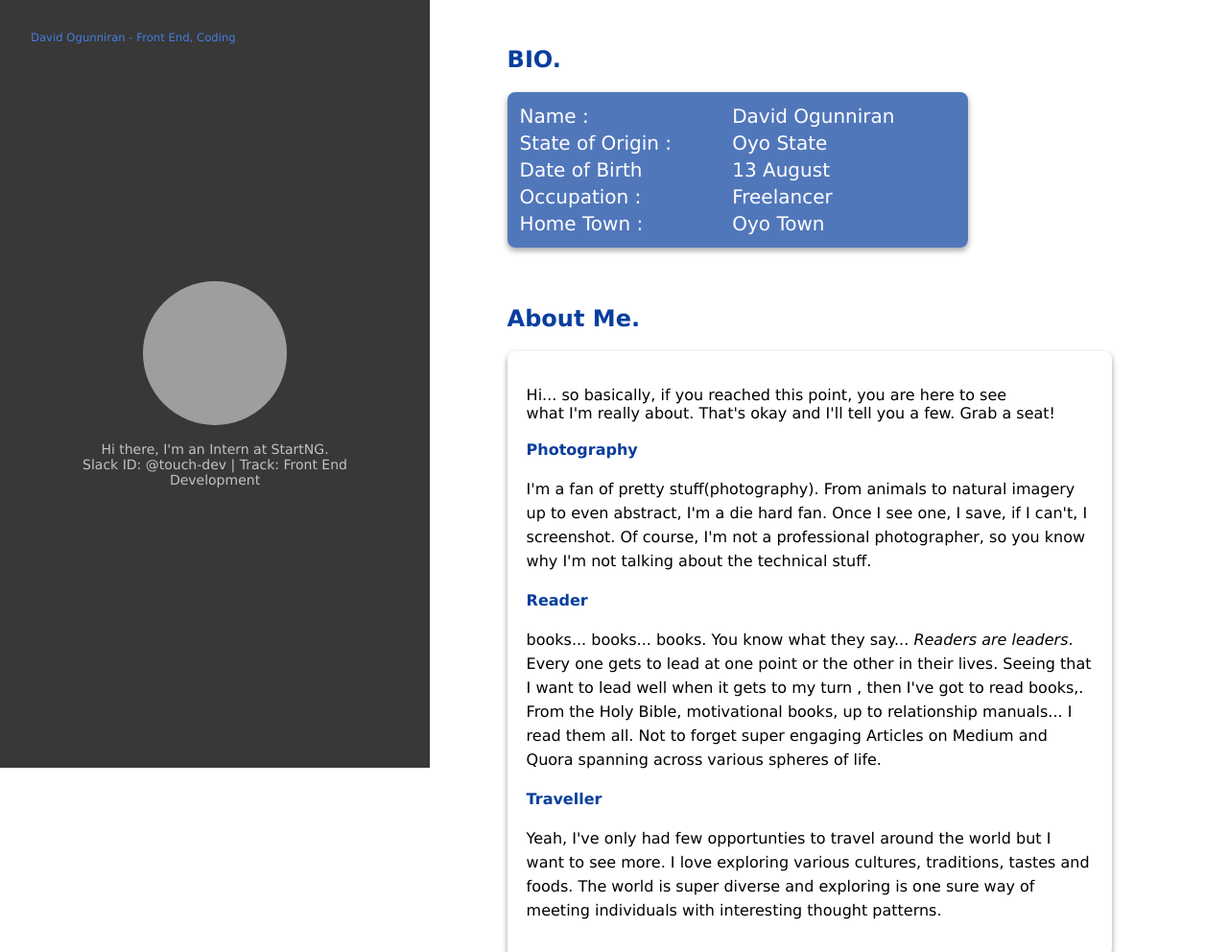
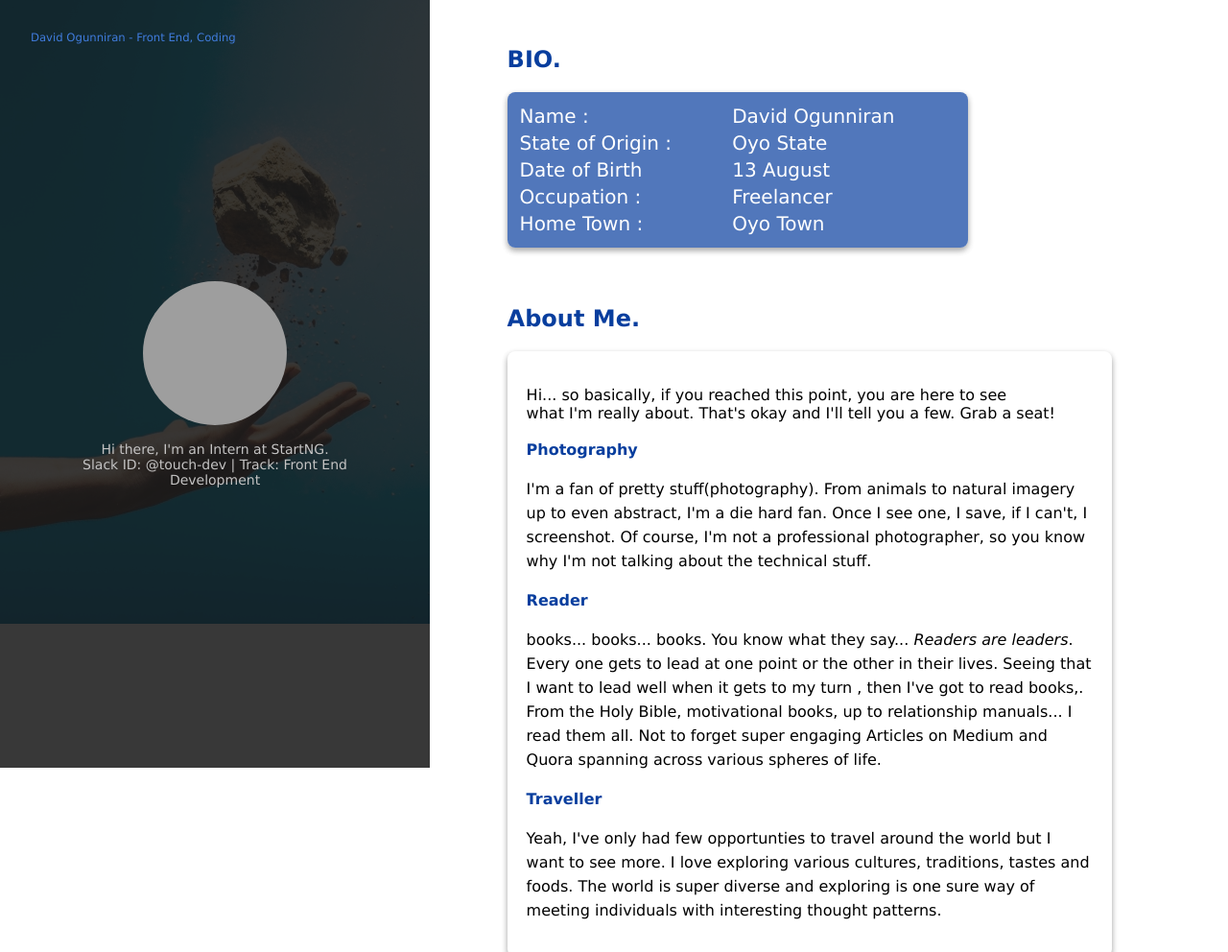
Before and after one commit to davidogunniran/personal, a plain HTML site: page index.html in a window 1280 px wide. Shown: the top 992 px of the page at 96% size. Drawn offline with Linux system fonts and the light colour scheme; the site is published under a folder, as on GitHub Pages, so addresses that start at the root find nothing; grey boxes are pictures that could not be loaded.

Commit message:
header bg update

```diff
--- a/main.css
+++ b/main.css
@@ -23,7 +23,7 @@ body {
     position: fixed;
     padding: 2rem 2rem;
     text-align: center;
-    background-image: url(/assets/bg-1.jpg);
+    background-image: url(assets/bg-1.jpg);
     background-repeat: no-repeat;
     background-size: auto, 150%;
     background-attachment: scroll, scroll;
```
